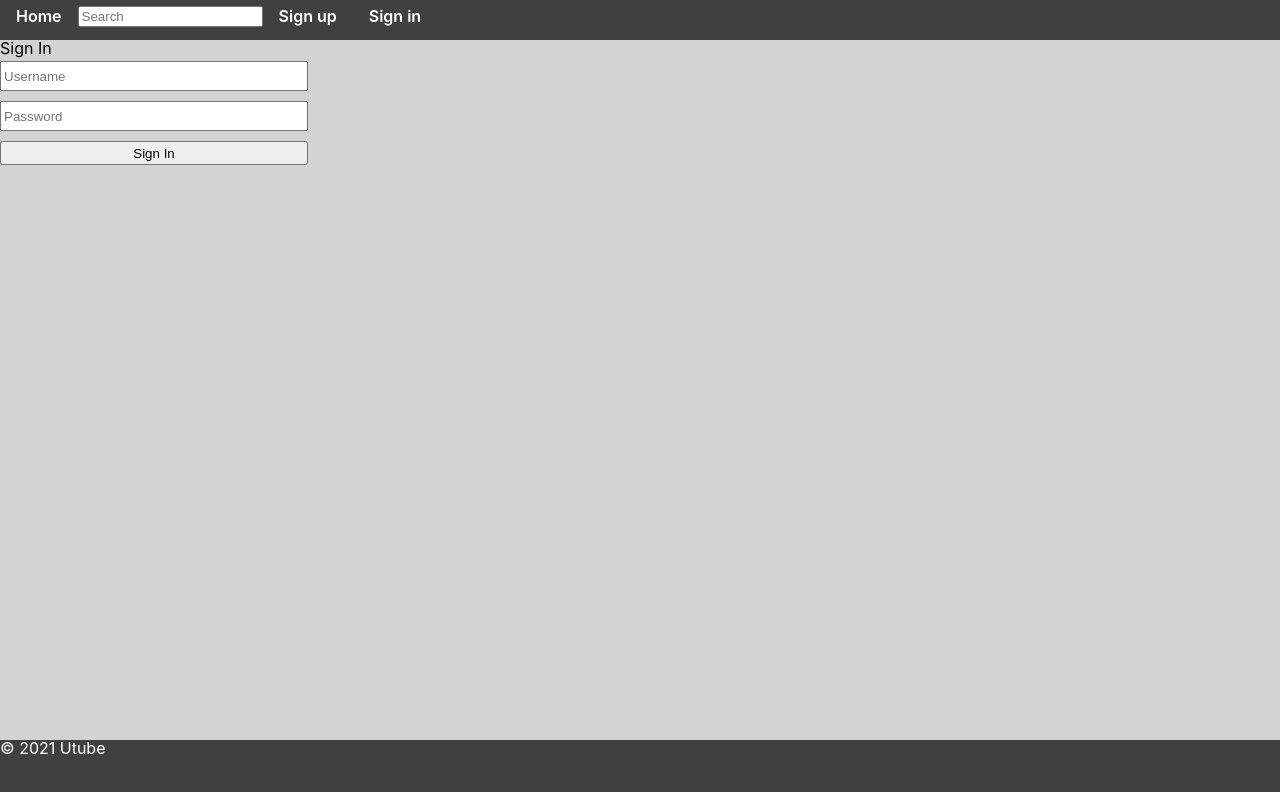
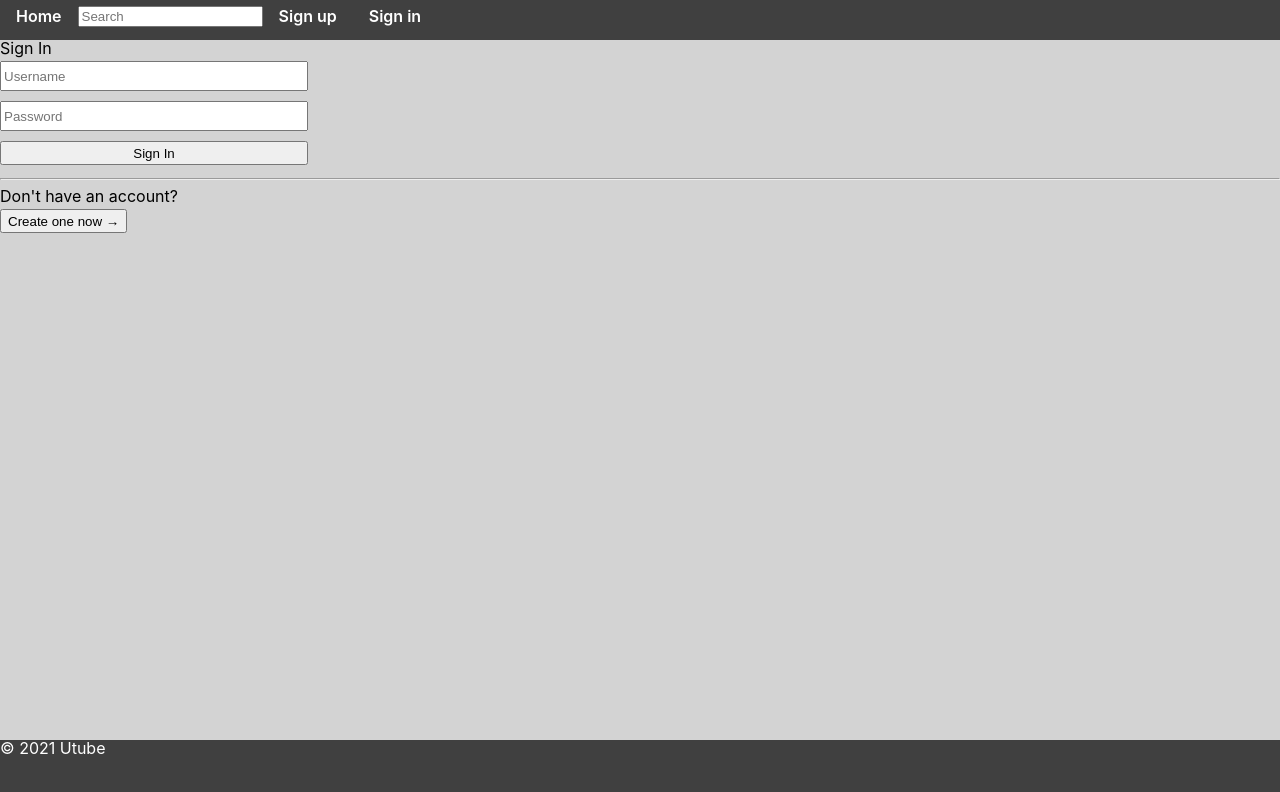
Before and after one commit to paolochang/nmd-utubeclone, a React (Create React App) app in the folder client/: page /signin in a window 1280 px wide. Shown: the top 792 px of the page. Built offline with nearby package versions, Linux system fonts and the light colour scheme.

Commit message:
Add Link to SignUp, SignIn

```diff
--- a/client/src/screen/SignIn.tsx
+++ b/client/src/screen/SignIn.tsx
@@ -1,5 +1,6 @@
 import React from "react";
 import { SubmitHandler, useForm } from "react-hook-form";
+import { Link } from "react-router-dom";
 import { Button, Form, Input } from "../components/shared/Inputs";
 
 interface ISignInForm {
@@ -11,7 +12,7 @@ const SignIn: React.FC = () => {
   const { register, handleSubmit, formState } = useForm<ISignInForm>();
   const { errors } = formState;
 
-  const signinHandler: SubmitHandler<ISignInForm> = (data) => {
+  const signinHandler: SubmitHandler<ISignInForm> = async (data) => {
     console.log(data);
   };
 
@@ -33,6 +34,13 @@ const SignIn: React.FC = () => {
         />
         <Button>Sign In</Button>
       </Form>
+      <hr />
+      <div>
+        <p>Don't have an account?</p>
+        <Link to="/signup">
+          <Button>Create one now &rarr;</Button>
+        </Link>
+      </div>
     </div>
   );
 };
--- a/client/src/screen/SignUp.tsx
+++ b/client/src/screen/SignUp.tsx
@@ -3,6 +3,7 @@ import axios from "axios";
 import { useHistory } from "react-router";
 import { SubmitHandler, useForm } from "react-hook-form";
 import { Button, ErrorMessage, Form, Input } from "../components/shared/Inputs";
+import { Link } from "react-router-dom";
 
 interface ISignUpForm {
   email: string;
@@ -31,10 +32,6 @@ const SignUp: React.FC = () => {
     try {
       const res = await axios.post("/signup", { data });
       if (res.data) {
-        // setExist({
-        //   username: false,
-        //   email: false,
-        // });
         setValidation({
           isPasswordMatch: true,
           existUsername: false,
@@ -46,7 +43,6 @@ const SignUp: React.FC = () => {
     } catch (err: any) {
       const { isPasswordMatch, existUsername, existEmail, errorMessage } =
         err.response.data;
-      // setExist({ username: existUsername, email: existEmail });
       setValidation({
         isPasswordMatch,
         existUsername,
@@ -65,14 +61,12 @@ const SignUp: React.FC = () => {
           {...register("email", { required: true })}
           type="email"
           placeholder="Email"
-          // hasError={Boolean(exist.email)}
           hasError={Boolean(validation.existEmail)}
         />
         <Input
           {...register("username", { required: true })}
           type="text"
           placeholder="Username"
-          // hasError={Boolean(exist.username)}
           hasError={Boolean(validation.existUsername)}
         />
         <Input
@@ -99,6 +93,13 @@ const SignUp: React.FC = () => {
         <ErrorMessage message={errorMessage} />
         <Button>Sign up</Button>
       </Form>
+      <hr />
+      <div>
+        <p>Already have an account?</p>
+        <Link to="/signin">
+          <Button>Log in now &rarr;</Button>
+        </Link>
+      </div>
     </div>
   );
 };
```
